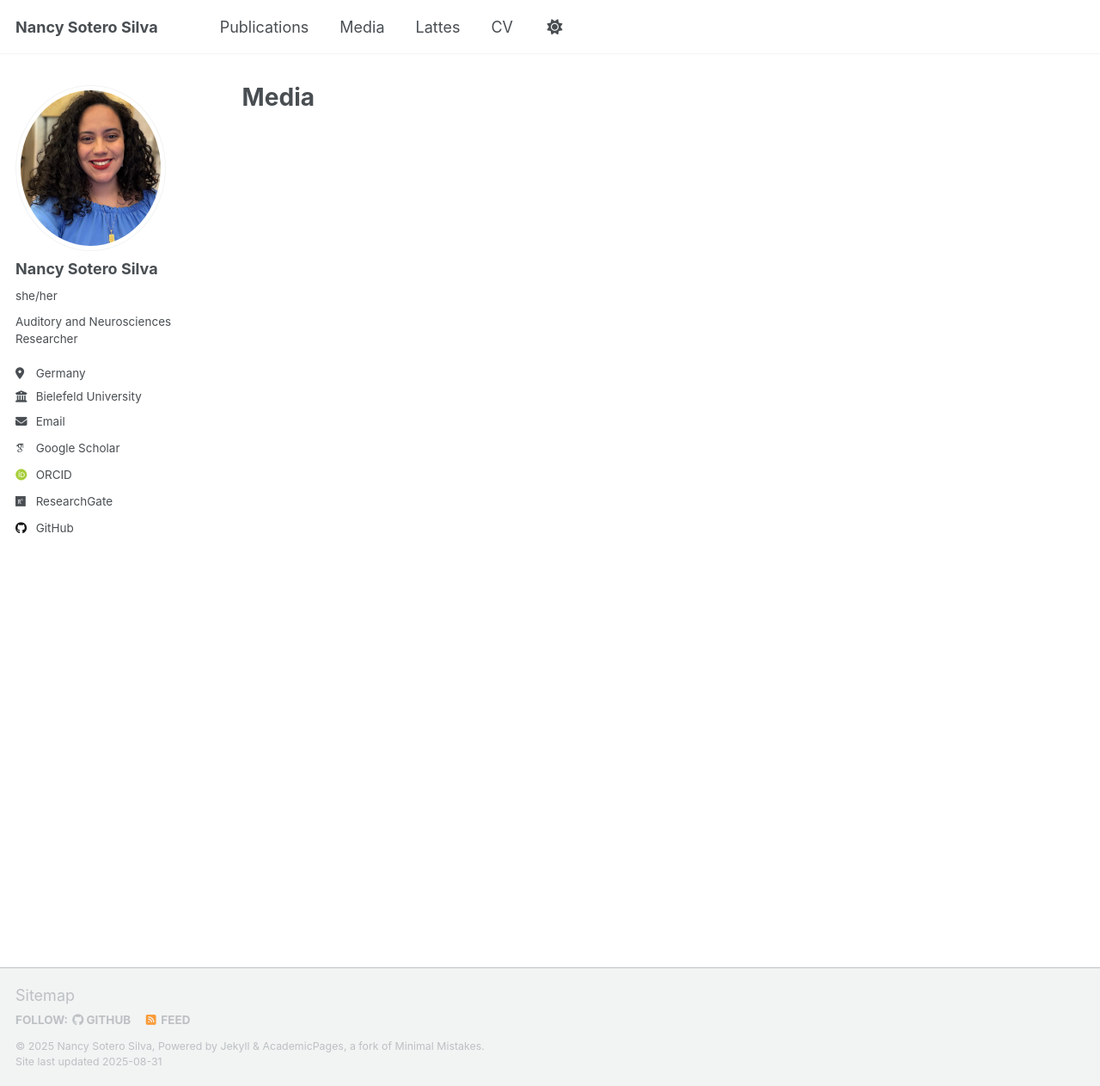
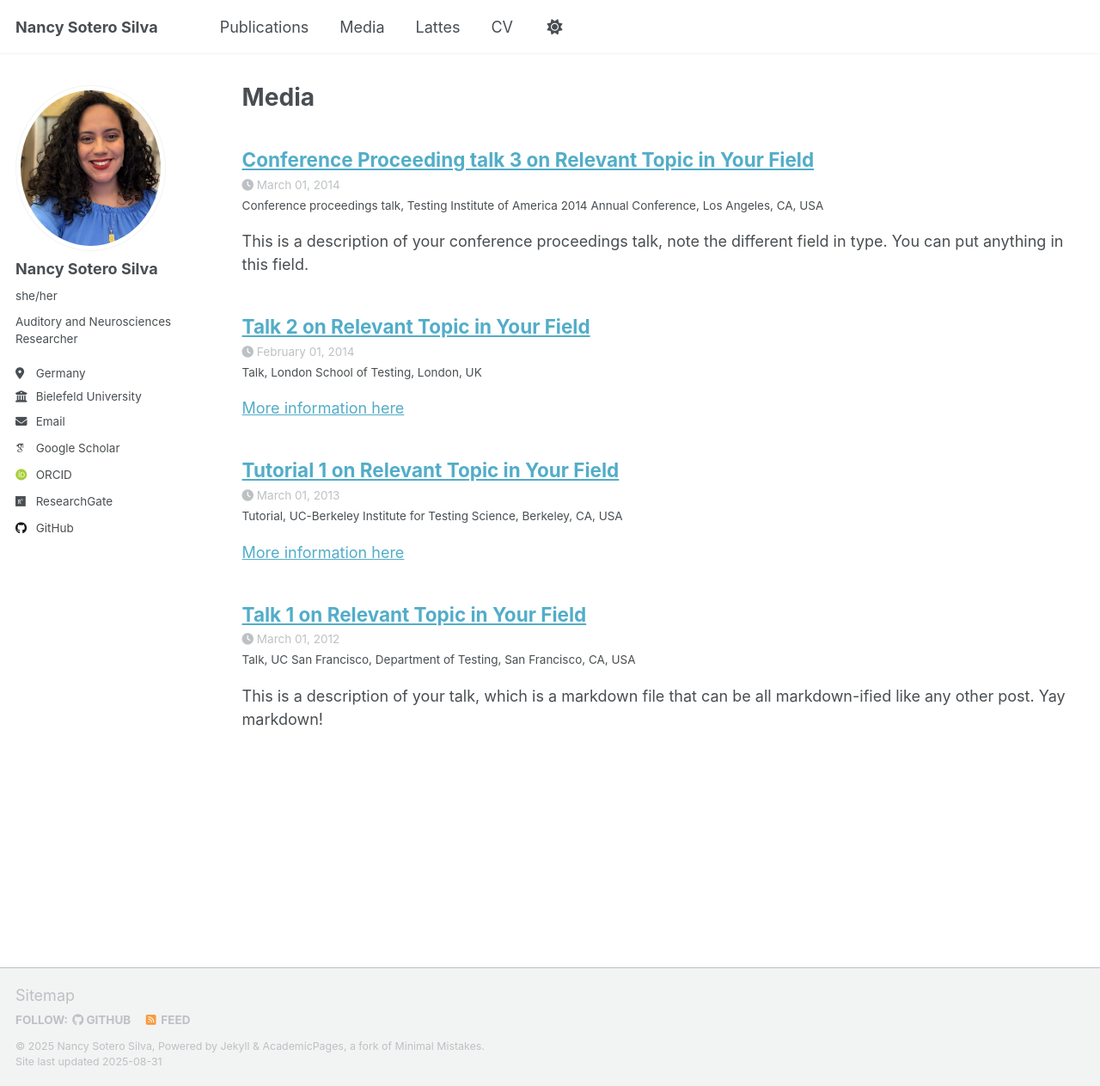
Before and after one commit to nancysotero/neuronency, a Jekyll site: the page built from _pages/media.html, in a window 1280 px wide and 1263 px high. Shown: the whole window at 86% size. Built offline with Jekyll 4.4.1, drawn with Linux system fonts in a browser that asks for light colours; some web fonts are replaced; a script that is not in the unit is left out; part of the change alters nothing that is shown.

Commit message:
Update _config.yml

```diff
--- a/_config.yml
+++ b/_config.yml
@@ -223,7 +223,7 @@ collections:
   publications:
     output: true
     permalink: /:collection/:path/
-  lattes:
+  talks:
     output: true
     permalink: /:collection/:path/
   cv:
@@ -272,7 +272,7 @@ defaults:
   # _portfolio
   - scope:
       path: ""
-      type: lattes
+      type: talks
     values:
       layout: single
       author_profile: true
```
